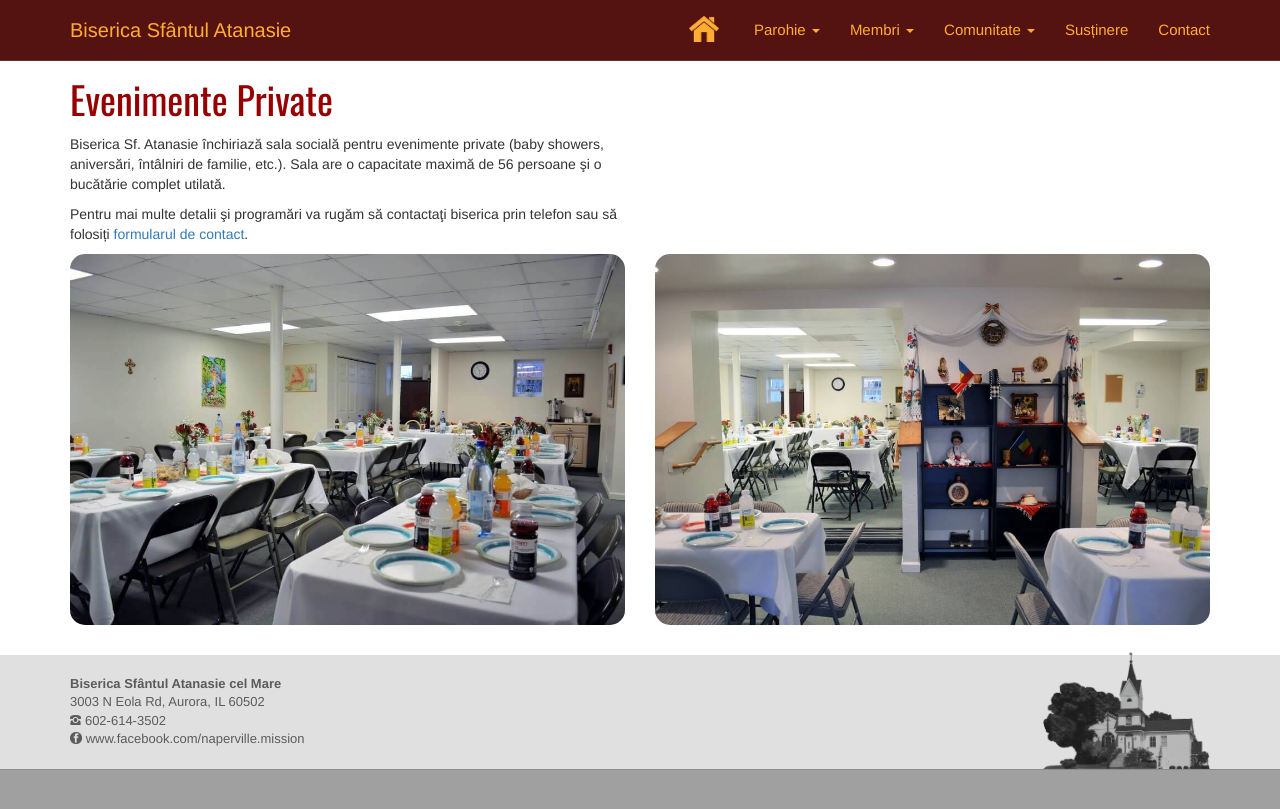
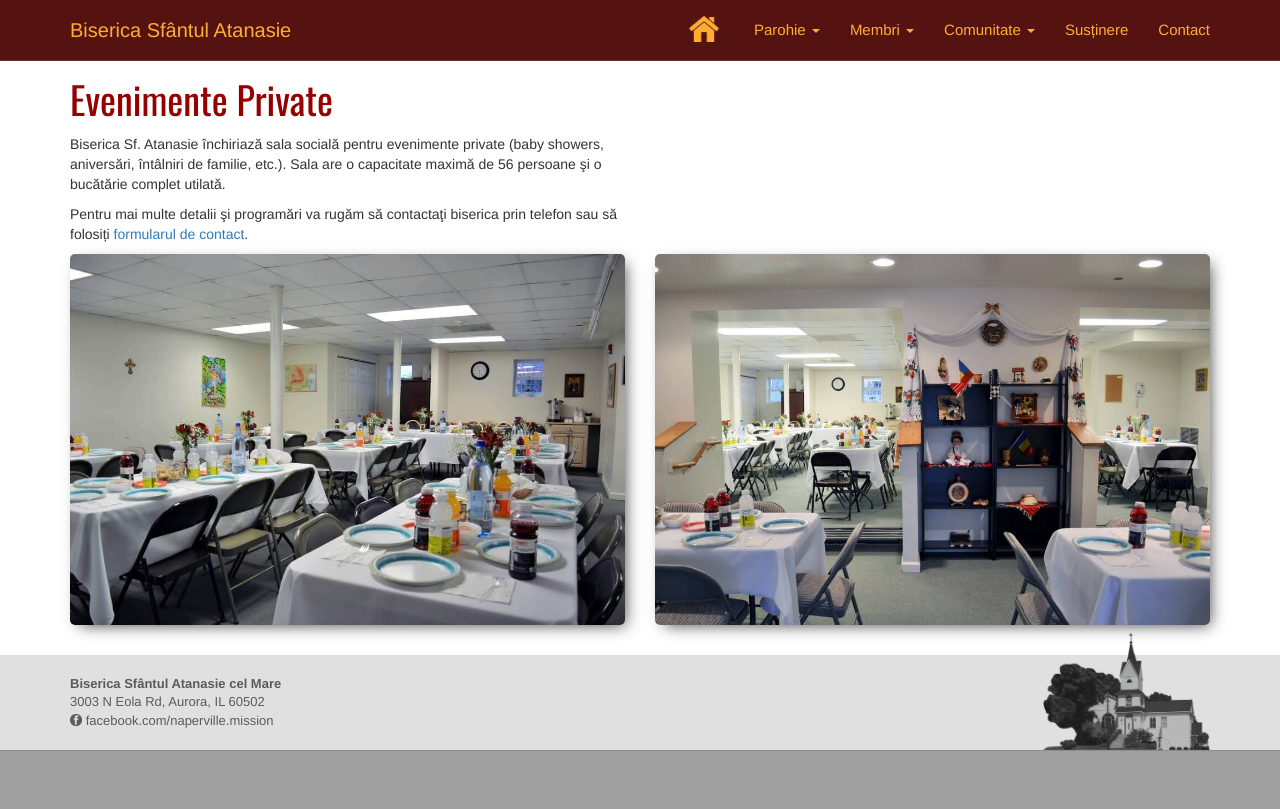
Before and after one commit to iulian787/sfat, a Jekyll site: the page built from ro/evenimente-private.html, in a window 1280 px wide. Shown: the top 809 px of the page. Built offline with Jekyll 4.4.1, drawn with Linux system fonts in a browser that asks for light colours.

Commit message:
Update image box shaddow and contact form

```diff
--- a/_includes/other/footer-ro.html
+++ b/_includes/other/footer-ro.html
@@ -5,18 +5,7 @@
             <div class="col-md-3">
                 <p><strong>Biserica Sfântul Atanasie cel Mare</strong><br>
                 3003 N Eola Rd, Aurora, IL 60502<br>
-                <img style="margin-top: -2px; height: 10px;" src="{{ site.baseurl }}/img/icons/phone-gray.png" /> 602-614-3502<br>
-                <img style="margin-top: -3px; height: 12px;" src="{{ site.baseurl }}/img/icons/facebook-gray.png" /> <a href="https://www.facebook.com/naperville.mission/" target="_blank">www.facebook.com/naperville.mission</a></p>
-
-                <!--<ul class="footer-menu-links">
-                    <li>
-                        <a href="URL1">Option 1</a>
-                    </li>
-                    <span class="footer-menu-links-separator">|</span>
-                    <li>
-                        <a href="URL1">Contact</a>
-                    </li>
-                </ul>-->
+                <img style="margin-top: -3px; height: 12px;" src="{{ site.baseurl }}/img/icons/facebook-gray.png" /> <a href="https://www.facebook.com/naperville.mission/" target="_blank">facebook.com/naperville.mission</a></p>
             </div>
         </div>
     </div>
--- a/css/style.css
+++ b/css/style.css
@@ -153,5 +153,8 @@ div#preloader img {
 }
 
 .img-round {
-    border-radius: 15px;
+    border-radius: 5px;
+    /*-webkit-box-shadow: 5px 5px 20px -5px rgba(0,0,0,0.75);
+    -moz-box-shadow: 5px 5px 20px -5px rgba(0,0,0,0.75);*/
+    box-shadow: 5px 5px 15px -5px rgba(0,0,0,0.75);
 }
--- a/ro/contact.html
+++ b/ro/contact.html
@@ -42,15 +42,14 @@ title: Contact
 
             <!--<img class="img img-responsive" src="{{ site.baseurl }}/img/medium-church.jpg" /><br>-->
             <!-- Map -->
-            <iframe style="background-color: #f5f5f5" src="https://www.google.com/maps/embed?pb=!1m18!1m12!1m3!1d2973.4795164495836!2d-88.2331252850278!3d41.81797157715475!2m3!1f0!2f0!3f0!3m2!1i1024!2i768!4f13.1!3m3!1m2!1s0x880ef945e81430dd%3A0xbd6ee28553e59875!2s3003+N+Eola+Rd%2C+Aurora%2C+IL+60502!5e0!3m2!1sen!2sus!4v1489870489163" width="100%" height="583" frameborder="0" style="border:0" allowfullscreen></iframe>
+            <iframe style="background-color: #f5f5f5" src="https://www.google.com/maps/embed?pb=!1m18!1m12!1m3!1d2973.4795164495836!2d-88.2331252850278!3d41.81797157715475!2m3!1f0!2f0!3f0!3m2!1i1024!2i768!4f13.1!3m3!1m2!1s0x880ef945e81430dd%3A0xbd6ee28553e59875!2s3003+N+Eola+Rd%2C+Aurora%2C+IL+60502!5e0!3m2!1sen!2sus!4v1489870489163" width="100%" height="400" frameborder="0" style="border:0" allowfullscreen></iframe>
         </div>
 
         <div class="col-md-6">
-            <a name="contact-form"></a>
             <h2>Trimite-ne un mesaj</h2>
 
             <!-- Contact form -->
-            <form action="https://www.formingo.co/submit/a99f7754-500c-4f2f-a73f-24104f14b5ef" method="POST" target="_blank">
+            <form action="https://www.formingo.co/submit/naperville.mission@gmail.com" method="POST" target="_blank">
                 <div class="form-group">
                     <label for="inputEmail">Adresa ta de email</label>
                     <input type="email" class="form-control" id="inputEmail" name="replyto" placeholder="Email">
--- a/ro/curs-de-pictura-icoane.html
+++ b/ro/curs-de-pictura-icoane.html
@@ -14,7 +14,7 @@ title: Curs de pictură icoane
 
             <p>Cursurile se desfăşoară pe grupe organizate în fuctie de vârstă şi alternează pictura pe sticlă cu cea pe lemn. Participanţii pot opta pentru a păstra icoana pictată sau a o dona spre a fi expusă în incinta bisericii. </p>
 
-            <p>Înscrierile încep în luna ianuarie a fiecărui an. Pentru mai multe detalii şi înscrieri va rugăm să folosiți <a href="{{ site.baseurl }}/ro/contact.html#contact-form">formularul de contact</a>.</p>
+            <p>Înscrierile încep în luna ianuarie a fiecărui an. Pentru mai multe detalii şi înscrieri va rugăm să folosiți <a href="{{ site.baseurl }}/ro/contact.html">formularul de contact</a>.</p>
         </div>
 
         <div class="col-md-6">
--- a/ro/evenimente-private.html
+++ b/ro/evenimente-private.html
@@ -12,7 +12,7 @@ title: Evenimente Private
         <div class="col-md-6">
             <p>Biserica Sf. Atanasie închiriază sala socială pentru evenimente private (baby showers, aniversări, întâlniri de familie, etc.). Sala are o capacitate maximă de 56 persoane şi o bucătărie complet utilată.</p>
 
-            <p>Pentru mai multe detalii şi programări va rugăm să contactaţi biserica prin telefon sau să folosiți <a href="{{ site.baseurl }}/ro/contact.html#contact-form">formularul de contact</a>.</p>
+            <p>Pentru mai multe detalii şi programări va rugăm să contactaţi biserica prin telefon sau să folosiți <a href="{{ site.baseurl }}/ro/contact.html">formularul de contact</a>.</p>
         </div>
     </div>
 
--- a/ro/sustinere.html
+++ b/ro/sustinere.html
@@ -45,7 +45,7 @@ title: Susținere
             <p>Biserica Sf. Atanasie va folosi donaţia dumneavoastră pentru campaniile în desfăşurare, pentru bunul mers al bisericii, sau după cum veţi indica dumneavoastră.</p>
 
             <h3>Cum altfel pot ajuta Biserica Sf. Atanasie?</h3>
-            <p>Puteţi ajuta şi prin voluntariat la toate acţiunile şi evenimentele organizate de Biserica Sf Atanasie sau de organizaţiile auxiliare (Organizaţia de Femei Sf. Ana, Organizaţia de Tineret). Toate acţiunile bisericii noastre - remodelare şi înfrumuseţare a bisericii, evenimentele de sărbători, picnicuri, etc. - au avut succes datorită dăruirii voluntarilor. Va mulţumim şi va aşteptăm cu drag şi pe viitor să va alăturaţi echipei de voluntari a bisericii noastre!</p>
+            <p>Puteţi ajuta şi prin voluntariat la toate acţiunile şi evenimentele organizate de Biserica Sf. Atanasie sau de organizaţiile auxiliare (Organizaţia de Femei Sf. Ana, Organizaţia de Tineret). Toate acţiunile bisericii noastre - remodelare şi înfrumuseţare a bisericii, evenimentele de sărbători, picnicuri, etc. - au avut succes datorită dăruirii voluntarilor. Va mulţumim şi va aşteptăm cu drag şi pe viitor să va alăturaţi echipei de voluntari a bisericii noastre!</p>
 
             <p><img class="img img-responsive img-round" src="{{ site.baseurl }}/img/support/8.jpg" /></p>
         </div>
```
Also changed, not shown: other parts of ro/sustinere.html (+1 -1 lines).
